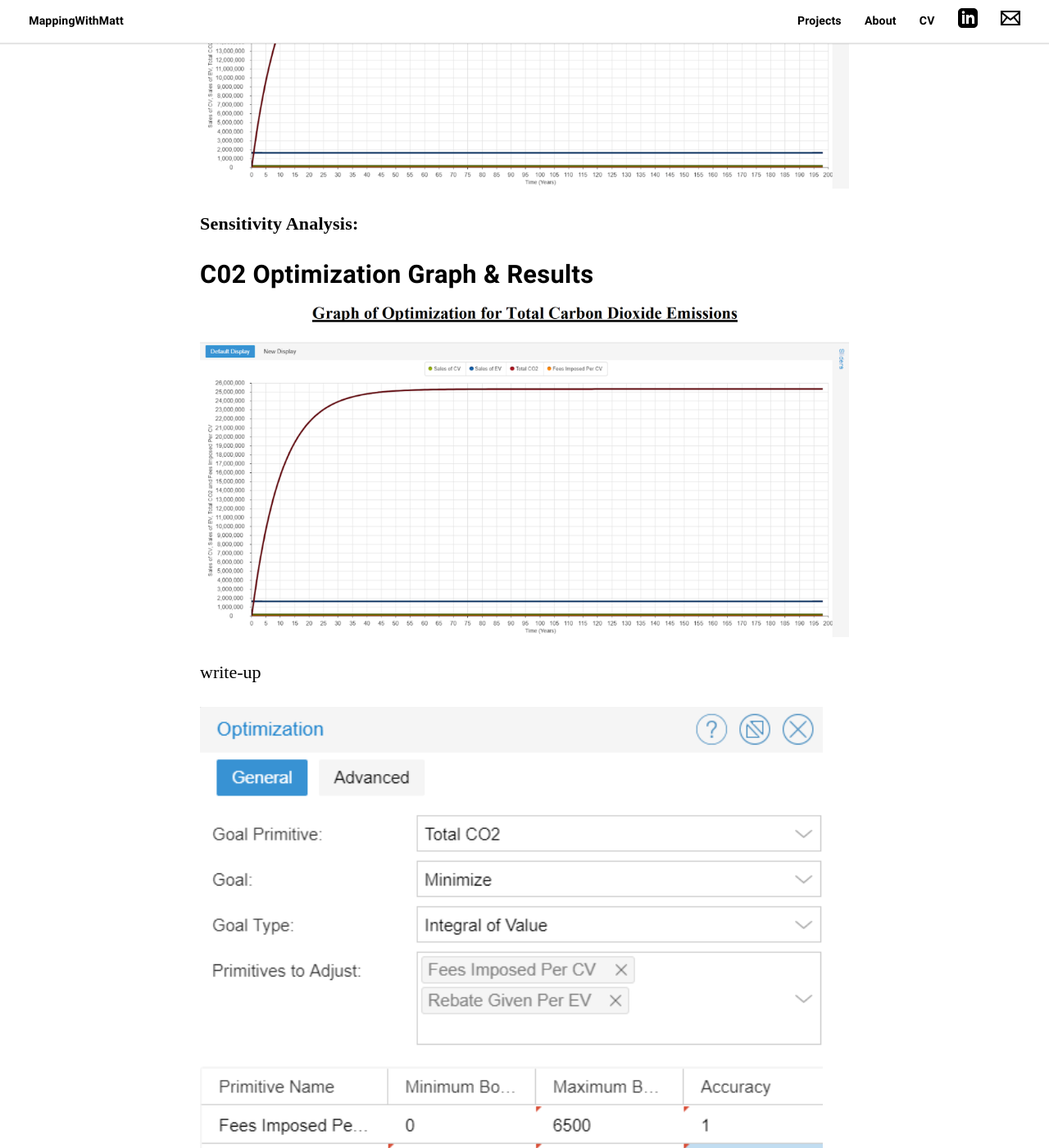
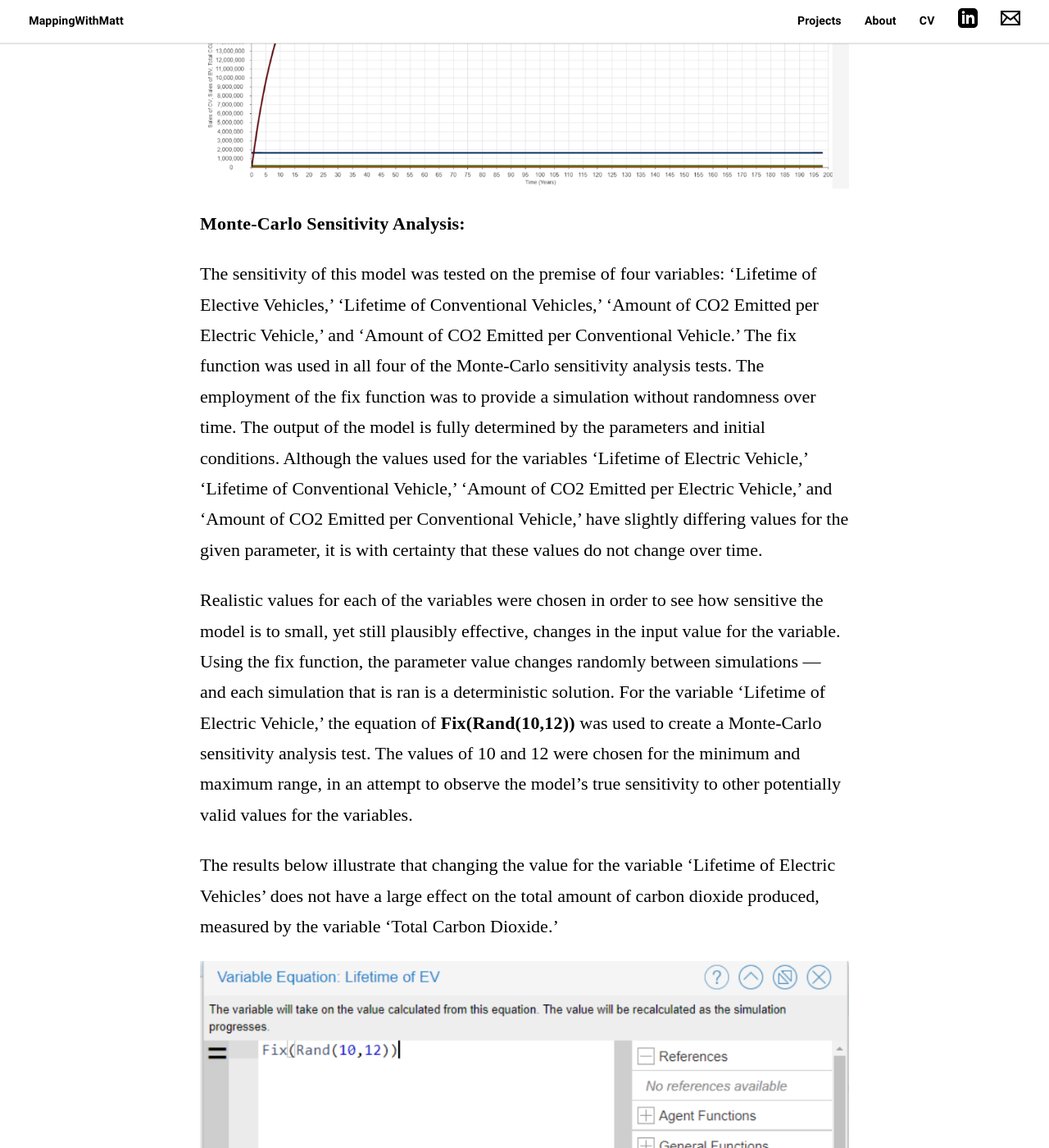
Before and after one commit to matt-duyst/mapping-with-matt, a Jekyll site: the page built from _posts/2013-09-20-Feebate-Program.markdown, in a window 1280 px wide and 1400 px high, scrolled down 8223 px. Shown: the whole window at 82% size. Built offline with Jekyll 4.4.1, drawn with Linux system fonts in a browser that asks for light colours; some web fonts are replaced; some of the changed text lies outside the part shown.

Commit message:
write up for feebate model

```diff
--- a/_posts/2013-09-20-Feebate-Program.markdown
+++ b/_posts/2013-09-20-Feebate-Program.markdown
@@ -66,55 +66,44 @@
 
 ![Placeholder](/assets/images/C02-Optimization-graph.png)
 
-**Sensitivity Analysis:**
+**Monte-Carlo Sensitivity Analysis:**
 
+The sensitivity of this model was tested on the premise of four variables: ‘Lifetime of Elective Vehicles,’ ‘Lifetime of Conventional Vehicles,’ ‘Amount of CO2 Emitted per Electric Vehicle,’ and ‘Amount of CO2 Emitted per Conventional Vehicle.’ The fix function was used in all four of the Monte-Carlo sensitivity analysis tests. The employment of the fix function was to provide a simulation without randomness over time. The output of the model is fully determined by the parameters and initial conditions. Although the values used for the variables ‘Lifetime of Electric Vehicle,’ ‘Lifetime of Conventional Vehicle,’ ‘Amount of CO2 Emitted per Electric Vehicle,’ and ‘Amount of CO2 Emitted per Conventional Vehicle,’ have slightly differing values for the given parameter, it is with certainty that these values do not change over time.
 
-### C02 Optimization Graph & Results
+Realistic values for each of the variables were chosen in order to see how sensitive the model is to small, yet still plausibly effective, changes in the input value for the variable. Using the fix function, the parameter value changes randomly between simulations — and each simulation that is ran is a deterministic solution. For the variable ‘Lifetime of Electric Vehicle,’ the equation of **Fix(Rand(10,12))** was used to create a Monte-Carlo sensitivity analysis test. The values of 10 and 12 were chosen for the minimum and maximum range, in an attempt to observe the model’s true sensitivity to other potentially valid values for the variables.
 
-![Placeholder](/assets/images/C02-Optimization-graph.png)
+The results below illustrate that changing the value for the variable ‘Lifetime of Electric Vehicles’ does not have a large effect on the total amount of carbon dioxide produced, measured by the variable ‘Total Carbon Dioxide.’
 
-write-up
-
-![Placeholder](/assets/images/CO2-Optimization-results.png)
-
-write-up
-
-### Electric Vehicles: Monte-Carlo & Variable Equation
+![Placeholder](/assets/images/EV-Variable-Equation.png)
 
 ![Map GIS](/assets/images/EV-Monte-Carlo.png)
 
-write-up
+For the 'Lifetime of Convential Vehicles' variable, a Monte-Carlo sensitivity analysis test was created using the equation **Fix(Rand(3,5)).** A value of 3 was chosen for the minimum and the value of 5 was chosen for the maximum. These minimum and maximum values were determined by the knowledge provided by the American Automobile Association, which expressed an average short battery lifetime of conventional cars of 3 years, and average long battery lifetime of conventional cars at 5 years.
 
-![Placeholder](/assets/images/EV-Variable-Equation.png)
+The results below illustrate that changing the value for the variable ‘Lifetime of Conventional Vehicles’ causes a larger variation in the total amount of carbon dioxide, much more than changing the value for the variable ‘Lifetime of Electric Vehicles.’
 
-write-up
-
-### Conventional Vehicles: Monte-Carlo & Variable Equation
+![Map GIS](/assets/images/CV-Variable-Equation.png)
 
 ![Placeholder](/assets/images/CV-Monte-Carlo.png)
 
-write-up
+For the ‘Amount of CO2 Emitted per Electric Vehicle’ variable, the fix function was once again used. The equation **Fix(Rand(0,2))** was employed to simulate how sensitive the model is to changes in the amount of the variable itself (CO2). The minimum value was set to 0 - it's possible no carbon dioxide may be emitted from the electric vehicle. The maximum value was set to 2, assuming a small portion of carbon dioxide may be emitted over the course of the vehicle's lifetime. Similar to the sensitivity analysis for the variable ‘Lifetime of Electric Vehicles,’ changing the values for the amount of carbon dioxide emitted per electric vehicle does not have a large effect of the total amount of carbon dioxide produced in the atmosphere.
 
-![Map GIS](/assets/images/CV-Variable-Equation.png)
-
-write-up
-
-### Electric Vehicles: CO2 Emitted & Sensitivity Graphing
+The results below represent the changes in carbon dioxide emitted per electric vehicle, based on the parameters described above.
 
 ![Placeholder](/assets/images/EV-CO2-Emitted.png)
 
-write-up
-
 ![Placeholder](/assets/images/EV-sensitivity-graph.png)
 
-write-up
-
-### Conventional Vehicles: CO2 Emitted & Sensitivity Graphing
+The final sensitivity analysis test was conducted for the 'Carbon Dioxide Emitted per Conventional Vehicle' variable. For this simulation, the equation **Fix(Rand(5,10))** was used. This minimum value was estimated based on the maximum value ascribed for the variable ‘Carbon Dioxide Emitted per Electric Vehicle,’ holding true that conventional vehicles emit more carbon dioxide than their counterpart. The maximum value of 10 was selected to test sensitivity for the model, taking into account the notion of older model cars producing more carbon dioxide than newer model cars.
 
 ![Placeholder](/assets/images/CV-C02-Emitted.png)
 
-write-up
-
 ![Placeholder](/assets/images/Total-CO2-Sensitivity.png)
 
-write-up
+Similar to the to the sensitivity analysis for the variable ‘Lifetime of Conventional Vehicles,’ changing the values for the variable ‘Carbon Dioxide Emitted per Conventional Vehicle’ creates a large variation in the effect of the total amount of carbon dioxide produced. Through this discovery, it is determined the Feebate Model is most sensitive to changing the values for the variables related to conventional vehicles - ‘Lifetime of Conventional Vehicle’ and ‘Carbon Dioxide Emitted per Conventional Vehicle - rather than the variables related to electric vehicles - ‘Lifetime of Electric Vehicle’ and ‘Carbon Dioxide Emitted per Electric Vehicle.’
+
+### Feebate Model Incites Policy Change:
+
+Through the implementation of sliders in the Feebate Model on the variables 'Fees Imposed Per Conventional Vehicle' and 'Rebates Given Per Electric Vehicle,' a proposed bill can be introduced to enact policy change. In theory, a government bill emblemizing this Feebate Model would drastically alter the amount of carbon dioxide emitted into the atmosphere every year. This bill would dictate the amount of fees imposed when purchasing conventional vehicles, and the amount of rebates given when purchasing electric vehicles.
+
+The heart of this policy change is demonstrated in the palpable results derived from the Sensitivity Testing and Optimization graphs. Increasing rebate amounts given for electric vehicles from $7,000 dollars (the base model) to $8,500 dollars (optimization model), coupled with an increased fee for conventional vehicles from zero dollars (current) to $3,250 dollars (optimization model), would drastically reduce the amount of carbon dioxide produced from 340,000,000 Tonnes to 25,000,000 Tonnes. A 92.65% decrease.
```
Also changed, not shown: 2 other files.
